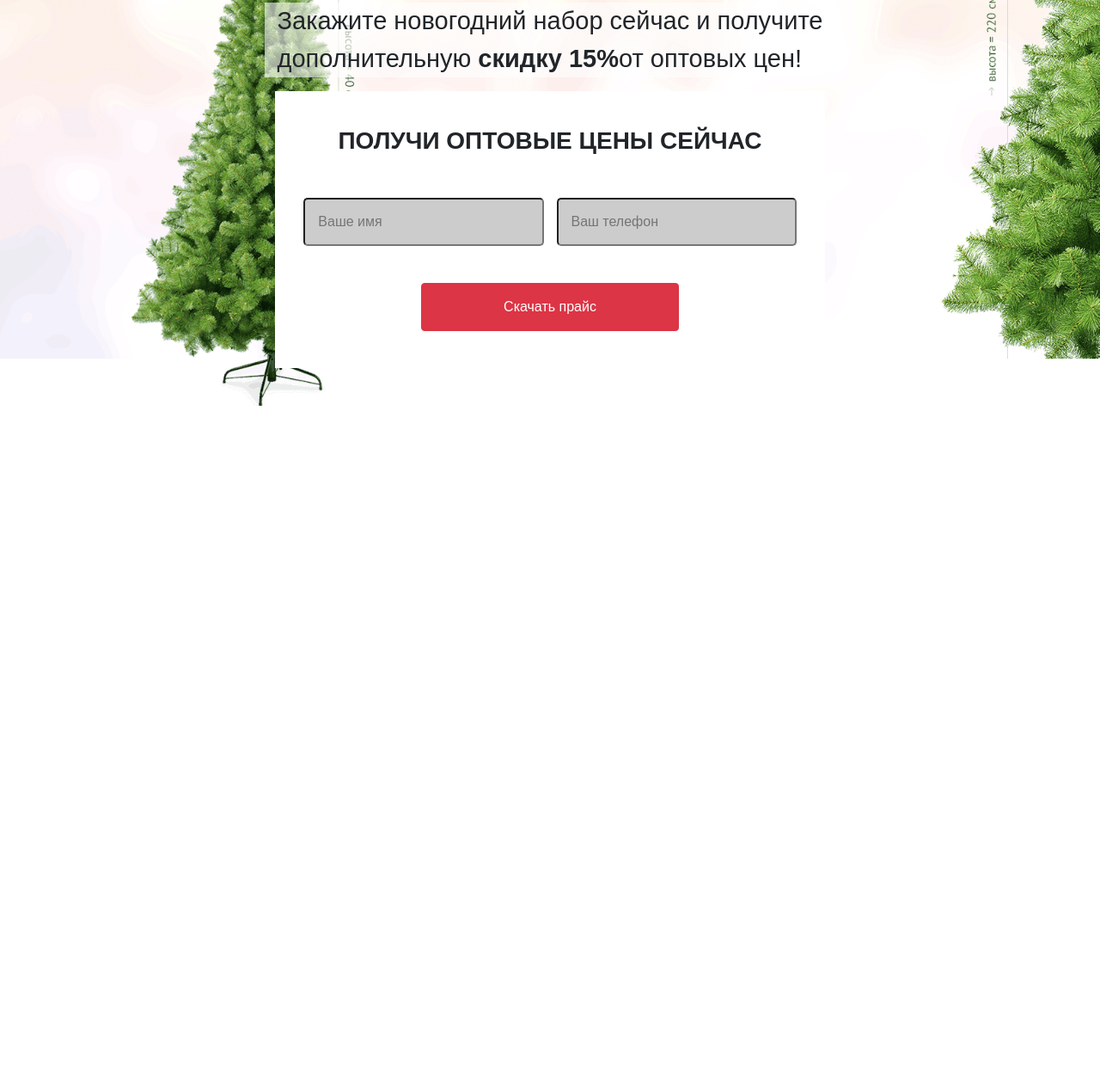
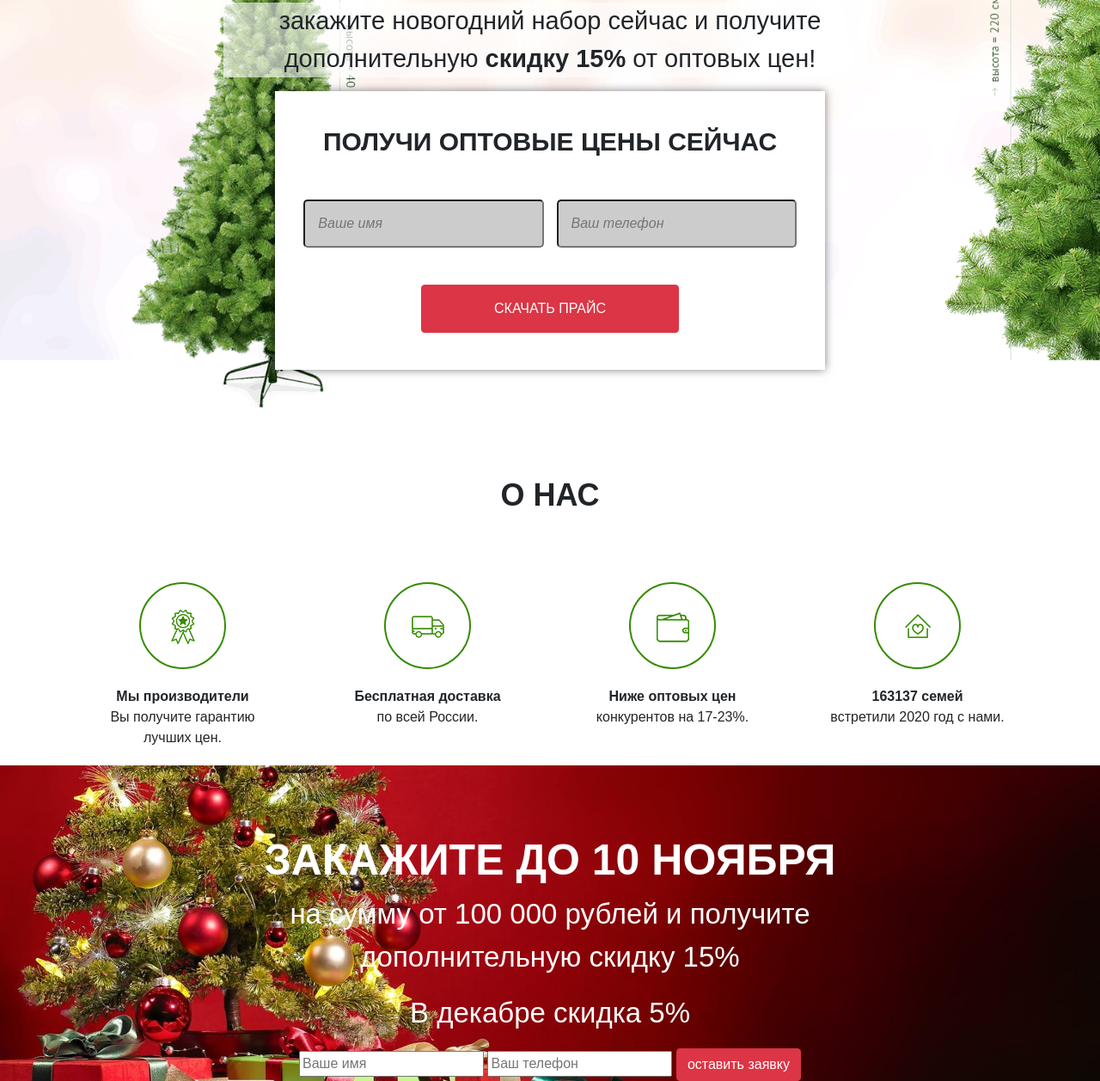
Before and after one commit to AsGob/AsGob.github.io, a plain HTML site: page template/index.html in a window 1280 px wide. Shown: the part 282-1539 px from the top of the page at 86% size. Before the commit the page ends 800 px from the top, so only its background shows below. Drawn offline with nearby package versions, Linux system fonts and the light colour scheme.

Commit message:
Add files via upload

```diff
--- a/template/css/main.css
+++ b/template/css/main.css
@@ -1,8 +1,9 @@
+/* общие настройки сайта */
 body,
 * {
   font-family: "Arial", sans-serif;
 }
-
+/* первая секция сайта -------------------------- */
 .quest {
   color: #0d0d0d;
   font-family: "PT Sans";
@@ -34,7 +35,7 @@ body,
   font-weight: 400;
   text-decoration: underline;
 }
-
+/* -------------------------- настройка меню ---------- */
 .mecolor {
   background-color: #368c02;
 }
@@ -42,7 +43,7 @@ body,
 .menav-link {
   text-decoration: underline;
 }
-
+/* ----------------------- продающий экран ------------ */
 .baner {
   background-image: url("../img/bg-1.png");
   background-repeat: no-repeat;
@@ -70,37 +71,94 @@ body,
 .baner p {
   font-size: 29px;
   background-color: rgba(255, 255, 255, 0.6);
+  text-align: center;
 }
 
-form {
+.baner form {
   /* outline: 1px solid red; */
   width: 640px;
-  background-color: white;
+  background-color: #fff;
   text-align: center;
-
+  box-shadow: 0 0 10px rgba(0, 0, 0, 0.5);
   padding-bottom: 43px;
 }
 
-form input {
+.baner form input {
   height: 56px;
 }
 
-form h3 {
+.baner form h3 {
   font-weight: bold;
   margin-top: 41px;
+  font-size: 30px;
 }
 
-form .row input {
+.baner form .row input {
   margin-top: 41px;
   background-color: #ccc;
   border-radius: 5px;
+  font-style: italic;
 }
 
 #banerTel {
   margin-left: 15px;
 }
 
-form .btn {
+.baner form .btn {
   width: 300px;
   margin: 43px auto 0 auto;
 }
+/* ------------------------ О Нас ---------------- */
+.aboute {
+  margin-top: 80px;
+  text-align: center;
+}
+
+.aboute h2 {
+  font-weight: bold;
+  text-transform: uppercase;
+  margin-bottom: 80px;
+  font-size: 36px;
+}
+
+.aboute .item {
+  width: 40px;
+  height: 40px;
+  margin-top: 30px;
+}
+
+.wrapperImg {
+  width: 101px;
+  height: 101px;
+  margin: 0 auto;
+  border: 2px solid #368c02;
+  border-radius: 50%;
+}
+
+.aboute .card {
+  border: none;
+}
+/* ------------------ Заявка ---------------- */
+.order {
+  background-image: url("../img/bg-2.jpg");
+  background-repeat: no-repeat;
+  background-size: cover;
+  color: #fff;
+}
+
+.order_iner {
+  width: 60%;
+  margin: 0 auto;
+  text-align: center;
+}
+
+.order_iner h2 {
+  padding-top: 80px;
+  text-transform: uppercase;
+  font-weight: bold;
+  font-size: 50px;
+}
+
+.order_iner p {
+  font-size: 33px;
+}
--- a/template/index.html
+++ b/template/index.html
@@ -15,14 +15,18 @@
       integrity="sha384-Vkoo8x4CGsO3+Hhxv8T/Q5PaXtkKtu6ug5TOeNV6gBiFeWPGFN9MuhOf23Q9Ifjh"
       crossorigin="anonymous"
     />
+    <!-- me css -->
     <link rel="stylesheet" href="css/main.css" />
+    <head>
+      <link rel="shortcut icon" href="img/AshTree.ico" type="image/x-icon" />
+    </head>
     <title>
       Искусственные елки, Живые елки, Елочки из конфет, Украшения для елок
     </title>
   </head>
 
   <body>
-    <!-- --------------------------------------------------------------------------------------------------------------------- -->
+    <!-- --------------------------- start project ------------- -->
     <div class="container first">
       <div class="row">
         <div class="logo col-md-6">
@@ -31,25 +35,27 @@
           </a>
         </div>
         <div class="phone col-md-3">
-          <p class="quest">Есть вопросы? Звоните!</p>
-          <p>
-            <a href="tel:+37582023072003">+375 (820) 23072003</a>
+          <p class="quest">
+            Есть вопросы? Звоните!
           </p>
           <p>
-            <a href="tel:+3752923072003">+375 (29) 23072003</a>
+            <a href="tel:+3758201234567">+375 (820) 1234567</a>
+          </p>
+          <p>
+            <a href="tel:+375291234567">+375 (29) 1234567</a>
           </p>
         </div>
         <div class="send col-md-3">
           <p class="mail">
-            <a href="mailto:stalru70@gmail.com">stalru70@gmail.com</a>
+            <a href="mailto:admin@domen.ru">admin@domen.ru</a>
           </p>
           <p>
-            <a href="#" class="btn btn-danger">Заказать звонок</a>
+            <a href="#" class="btn btn-danger">ЗАКАЗАТЬ ЗВОНОК</a>
           </p>
         </div>
       </div>
     </div>
-    <!-- ------------------------------------------------------------------------------------------------------------------------- -->
+    <!-- -------------------------------- start menu ----------------- -->
     <div class="container-fluid mecolor">
       <div class="row justify-content-center">
         <nav class="navbar navbar-expand-lg navbar-dark">
@@ -68,60 +74,154 @@
             <ul class="navbar-nav">
               <li class="nav-item active">
                 <a class="nav-link menav-link" href="#"
-                  >Искусственные ёлки <span class="sr-only">(current)</span></a
+                  >Искусственные елки<span class="sr-only">(current)</span></a
                 >
               </li>
               <li class="nav-item">
-                <a class="nav-link menav-link" href="#">Живые ёлки</a>
+                <a class="nav-link menav-link" href="#">Живые елки</a>
               </li>
               <li class="nav-item">
-                <a class="nav-link menav-link" href="#">Ёлочки из конфет</a>
+                <a class="nav-link menav-link" href="#">Елочки из конфет</a>
               </li>
               <li class="nav-item">
-                <a class="nav-link menav-link" href="#">Украшения для ёлок</a>
+                <a class="nav-link menav-link" href="#">Украшения для елок</a>
               </li>
             </ul>
           </div>
         </nav>
       </div>
     </div>
-    <!-- ------------------------------------------------------------------------------------------------------------------------- -->
+    <!-- =================================================== start baner=========== -->
     <div class="container-fluid baner">
       <div class="container">
         <div class="row justify-content-center">
-          <h1 class="mt-5">ИСПОЛЬЗУЙТЕ ВСЕ ВОЗМОЖНОСТИ</h1>
+          <h1 class="text-center mt-5">Используйте все возможности</h1>
         </div>
         <div class="row justify-content-center">
-          <h2>ПРИБЛИЖАЮЩЕГОСЯ ПРАЗДНИКА!</h2>
+          <h2 class="text-center">приближающегося праздника</h2>
         </div>
         <div class="row justify-content-center">
-          <p class="col-7">
-            Закажите новогодний набор сейчас и получите дополнительную
-            <strong>скидку 15%</strong>от оптовых цен!
+          <p class="col-8">
+            закажите новогодний набор сейчас и получите дополнительную
+            <strong>скидку 15%</strong> от оптовых цен!
           </p>
         </div>
         <div class="row justify-content-center">
-          <form action="post.php" method="POST">
+          <form action="post.php" method="POST" name="f_baner">
             <h3>ПОЛУЧИ ОПТОВЫЕ ЦЕНЫ СЕЙЧАС</h3>
             <div class="row justify-content-center">
               <input
-                class="col-5"
                 type="text"
                 name="banerText"
                 id="banerText"
+                class="col-5"
                 placeholder="Ваше имя"
               />
               <input
-                class="col-5"
                 type="tel"
                 name="banerTel"
                 id="banerTel"
+                class="col-5"
                 placeholder="Ваш телефон"
               />
             </div>
-            <input type="submit" value="Скачать прайс" class="btn btn-danger" />
+
+            <input type="submit" value="СКАЧАТЬ ПРАЙС" class="btn btn-danger" />
           </form>
         </div>
+      </div>
+    </div>
+    <!-- ----------------------------- start aboute ---------------- -->
+    <div class="container aboute">
+      <h2>О Нас</h2>
+      <div class="row">
+        <!-- ----------------------- карточка 1 -->
+        <div class="card col-lg-3 col-md-6 col-sm-6">
+          <div class="wrapperImg">
+            <img
+              src="img/award.png"
+              class="card-img-top item item1"
+              alt="..."
+            />
+          </div>
+
+          <div class="card-body">
+            <p class="card-text">
+              <strong>Мы производители</strong> <br />
+              Вы получите гарантию лучших цен.
+            </p>
+          </div>
+        </div>
+        <!-- ----------------------- карточка 2 -->
+        <div class="card col-lg-3 col-md-6 col-sm-6">
+          <div class="wrapperImg">
+            <img
+              src="img/truck.png"
+              class="card-img-top item item2"
+              alt="..."
+            />
+          </div>
+
+          <div class="card-body">
+            <p class="card-text">
+              <strong>Бесплатная доставка</strong> <br />
+              по всей России.
+            </p>
+          </div>
+        </div>
+        <!-- ----------------------- карточка 3 -->
+        <div class="card col-lg-3 col-md-6 col-sm-6">
+          <div class="wrapperImg">
+            <img
+              src="img/Wallet.png"
+              class="card-img-top item item3"
+              alt="..."
+            />
+          </div>
+
+          <div class="card-body">
+            <p class="card-text">
+              <strong>Ниже оптовых цен</strong> <br />
+              конкурентов на 17-23%.
+            </p>
+          </div>
+        </div>
+        <!-- ----------------------- карточка 4 -->
+        <div class="card col-lg-3 col-md-6 col-sm-6">
+          <div class="wrapperImg">
+            <img src="img/home.png" class="card-img-top item item4" alt="..." />
+          </div>
+
+          <div class="card-body">
+            <p class="card-text">
+              <strong>163137 семей</strong> <br />
+              встретили 2020 год с нами.
+            </p>
+          </div>
+        </div>
+      </div>
+    </div>
+    <!-- --------------------------- start order --------------------------- -->
+    <div class="container-fluid order">
+      <div class="order_iner">
+        <h2>Закажите до 10 ноября</h2>
+        <p>на сумму от 100 000 рублей и получите дополнительную скидку 15%</p>
+        <p>В декабре скидка 5%</p>
+        <form action="user2.php" method="POST" name="f_order">
+          <input
+            type="text"
+            name="orderText"
+            id="orderText"
+            placeholder="Ваше имя"
+          />
+          <input
+            type="tel"
+            name="orderTel"
+            id="orderTel"
+            placeholder="Ваш телефон"
+          />
+          <input type="submit" value="оставить заявку" class="btn btn-danger" />
+        </form>
       </div>
     </div>
     <!-- Optional JavaScript -->
```
Also changed, not shown: template/img/AshTree.ico (added), template/img/Wallet.png (added), template/img/award.png (added), template/img/bg-2.jpg (added), template/img/home.png (added), template/img/truck.png (added).
